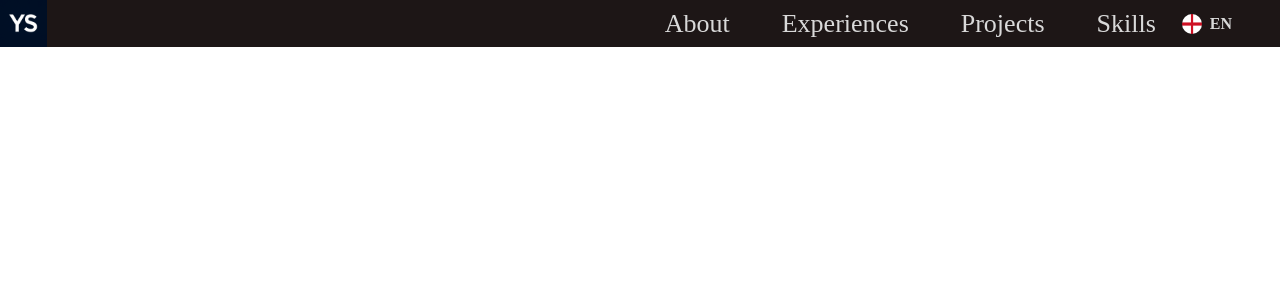
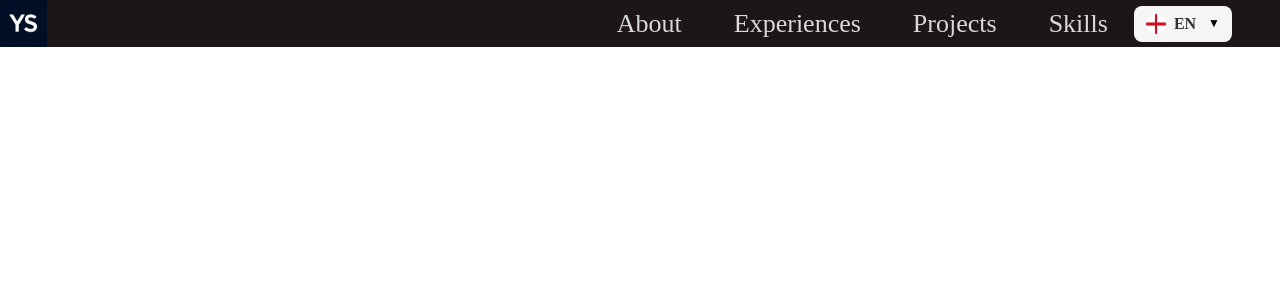
Before and after one commit to SYakup33/Portfolio, a React (Vite) app: page / in a window 1280 px wide. Shown: the top 300 px of the page. Built offline with nearby package versions, Linux system fonts and the light colour scheme.

Commit message:
last commit for language button

```diff
--- a/src/assets/components/header/languageButton/LanguageButton.css
+++ b/src/assets/components/header/languageButton/LanguageButton.css
@@ -1,3 +1,8 @@
+.lang_menu {
+	position: relative;
+	display: inline-block;
+}
+
 .selected_lang {
 	cursor: pointer;
 	display: flex;
@@ -5,6 +10,14 @@
 	gap: 8px;
 	font-weight: bold;
 	user-select: none;
+	background-color: #f5f5f5;
+	padding: 8px 12px;
+	border-radius: 8px;
+	transition: background-color 0.2s ease;
+}
+
+.selected_lang:hover {
+	background-color: #e8e8e8;
 }
 
 .selected_flag {
@@ -14,5 +27,45 @@
 }
 
 .selected_lang_text {
-	color: var(--header-footer-font-color);
+	color: #333;
 }
+
+.arrow {
+	margin-left: 4px;
+	font-size: 12px;
+}
+
+.lang_dropdown {
+	position: absolute;
+	top: 110%;
+	right: 0;
+	background-color: #ffffff;
+	border: 1px solid #ccc;
+	box-shadow: 0 4px 8px rgba(0, 0, 0, 0.12);
+	border-radius: 8px;
+	overflow: hidden;
+	z-index: 1000;
+}
+
+.lang_dropdown button {
+	display: flex;
+	align-items: center;
+	gap: 8px;
+	width: 100%;
+	padding: 10px 12px;
+	border: none;
+	background: none;
+	cursor: pointer;
+	font-size: 14px;
+	transition: background-color 0.2s ease;
+}
+
+.lang_dropdown button:hover {
+	background-color: #f0f0f0;
+}
+
+.lang_dropdown img {
+	width: 18px;
+	height: 18px;
+	border-radius: 50%;
+}
--- a/src/assets/components/header/languageButton/LanguageButton.tsx
+++ b/src/assets/components/header/languageButton/LanguageButton.tsx
@@ -1,14 +1,14 @@
-import { useState } from "react";
 import { useTranslation } from "react-i18next";
+import { useState, useRef } from "react";
 import "./LanguageButton.css";
 import "../../../../i18n.tsx";
 import engFlag from "../../../images/language_button/england_flag.png";
 import frFlag from "../../../images/language_button/france_flag.png";
-import LanguageButtonModal from "../languageButtonModal/LanguageButtonModal.tsx";
 
 function LanguageButton() {
-	const { t, i18n } = useTranslation();
+	const { i18n } = useTranslation();
 	const [open, setOpen] = useState(false);
+	const ref = useRef<HTMLDivElement>(null);
 
 	const changeLanguage = (lng: string) => {
 		i18n.changeLanguage(lng);
@@ -21,11 +21,11 @@ function LanguageButton() {
 	};
 
 	return (
-		<div className="lang_menu">
+		<div className="lang_menu" ref={ref}>
 			<div
 				className="selected_lang"
-				onClick={() => setOpen(true)}
-				onKeyDown={() => setOpen(true)}
+				onClick={() => setOpen(!open)}
+				onKeyDown={() => setOpen(!open)}
 			>
 				<img
 					src={flags[i18n.language as "fr" | "en"]}
@@ -35,21 +35,19 @@ function LanguageButton() {
 				<span className="selected_lang_text">
 					{i18n.language.toUpperCase()}
 				</span>
+				<span className="arrow">{open ? "▲" : "▼"}</span>
 			</div>
 
-			<LanguageButtonModal isOpen={open} onClose={() => setOpen(false)}>
-				<h2>{t("navigation.modalTitle")}</h2>
-				<div className="modal_lang_list">
+			{open && (
+				<div className="lang_dropdown">
 					<button type="button" onClick={() => changeLanguage("fr")}>
-						<img src={frFlag} alt="French Flag" />
-						French
+						<img src={frFlag} alt="French Flag" /> Français
 					</button>
 					<button type="button" onClick={() => changeLanguage("en")}>
-						<img src={engFlag} alt="English Flag" />
-						English
+						<img src={engFlag} alt="English Flag" /> English
 					</button>
 				</div>
-			</LanguageButtonModal>
+			)}
 		</div>
 	);
 }
```
